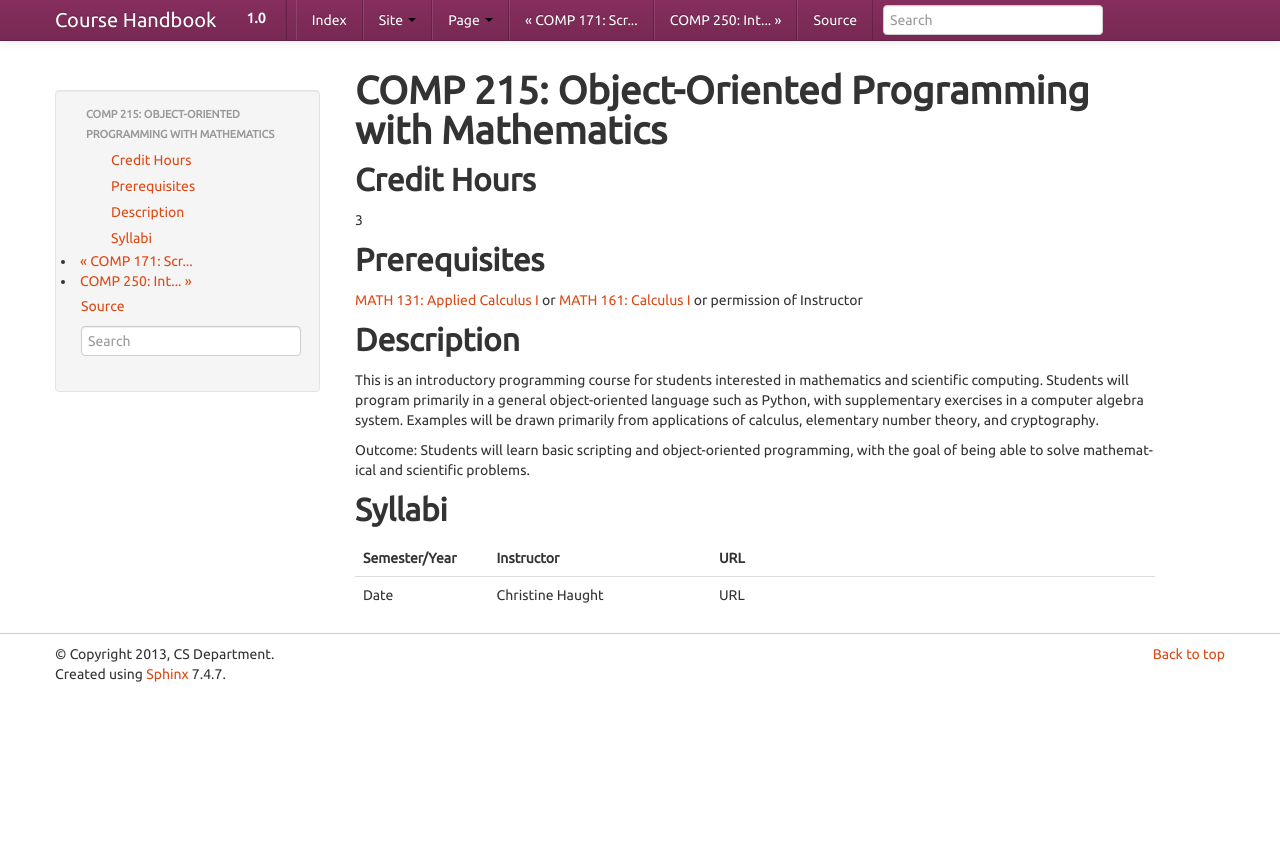
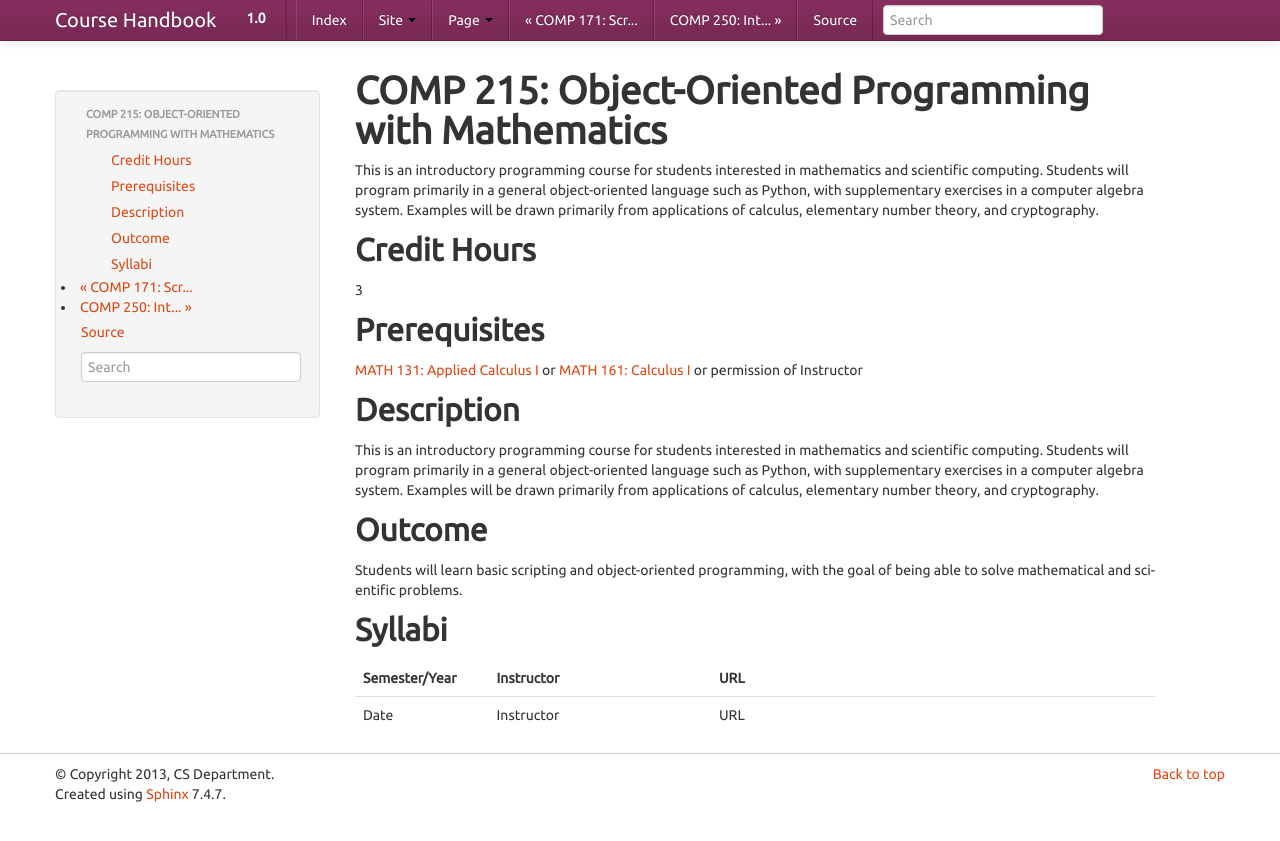
Before and after one commit to kyang5/coursedescriptions, a Sphinx documentation site: the page built from source/comp215.rst, in a window 1280 px wide. Shown: the top 841 px of the page. Built offline with Sphinx 7.4.7, drawn with Linux system fonts in a browser that asks for light colours.

Commit message:
Updated COMP 215

```diff
--- a/source/comp171.rst
+++ b/source/comp171.rst
@@ -6,7 +6,7 @@ Scripting languages are rapid prototyping languages that are used extensively.
 Credit Hours
 -----------------------
 
-3
+1
 
 Prerequisites
 ------------------------------
--- a/source/comp215.rst
+++ b/source/comp215.rst
@@ -1,5 +1,7 @@
 COMP 215: Object-Oriented Programming with Mathematics
 ======================================================
+
+This is an introductory programming course for students interested in mathematics and scientific computing. Students will program primarily in a general object-oriented language such as Python, with supplementary exercises in a computer algebra system. Examples will be drawn primarily from applications of calculus, elementary number theory, and cryptography.
 
 Credit Hours
 -----------------------
@@ -20,7 +22,10 @@ general object-oriented language such as Python, with supplementary exercises
 in a computer algebra system. Examples will be drawn primarily from
 applications of calculus, elementary number theory, and cryptography.
 
-Outcome: Students will learn basic scripting and object-oriented programming,
+Outcome
+----------------------
+
+Students will learn basic scripting and object-oriented programming,
 with the goal of being able to solve mathematical and scientific problems.
 
 Syllabi
@@ -30,4 +35,4 @@ Syllabi
    	:header: "Semester/Year", "Instructor", "URL"
    	:widths: 15, 25, 50
 
-	"Date", "Christine Haught", "URL"
+	"Date", "Instructor", "URL"
```
